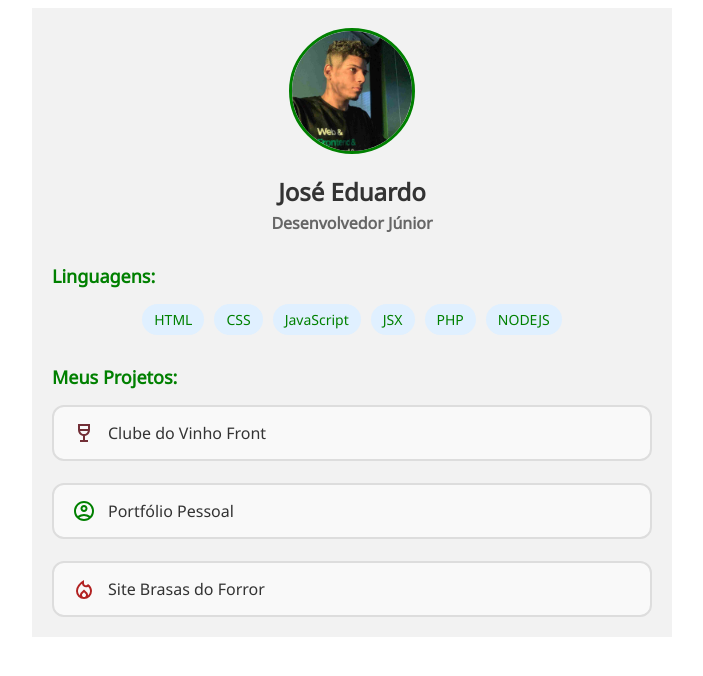
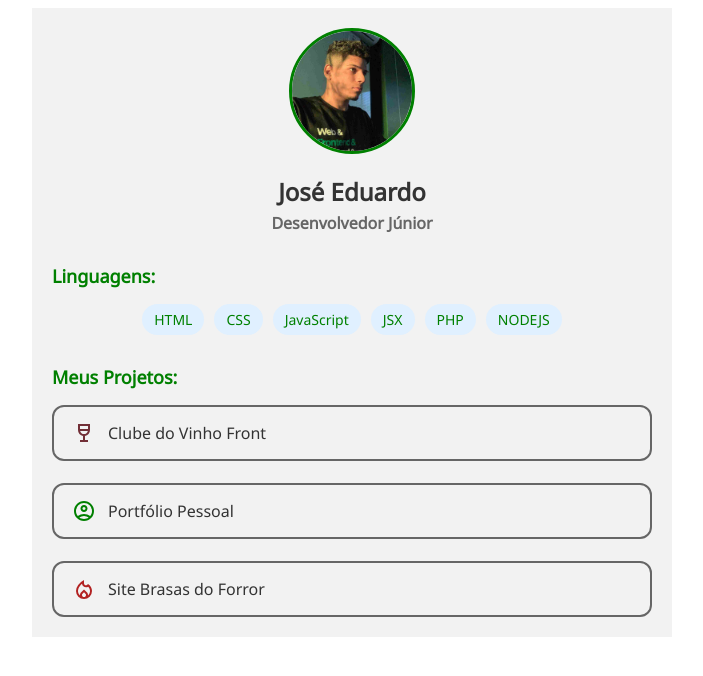
Before and after one commit to chidekina/clubedovinho-app, a React (Vite) app: page /autores/eduardo in a window 1280 px wide. Shown: the top 676 px of the page, without its empty margins (288-991 px from the left). Built offline with nearby package versions, Linux system fonts and the light colour scheme.

Commit message:
Atualiza estilos e remove arquivos antigos do Eduardo

```diff
--- a/src/pages/autores/Eduardo/index.jsx
+++ b/src/pages/autores/Eduardo/index.jsx
@@ -1,8 +1,9 @@
-import "./instyles.css";
 import foto from "./img/foto-edu-comprimida.jpg";
+import "./styles.scss";
 
 export default function Eduardo() {
     return (
+        <div className="page-eduardo">
             <div className="container">
                 <img src={foto} alt="José Eduardo" className="profile-photo" />
 
@@ -25,14 +26,15 @@ export default function Eduardo() {
                     <h3>Meus Projetos:</h3>
                     <div className="projects">
                         <a href="https://github.com/JoseEduardo-max/clubedovinho-front.git" target="_blank" rel="noreferrer">
-                    <svg xmlns="http://www.w3.org/2000/svg" height="24px" viewBox="0 -960 960 960" width="24px" fill="#722F37"><path d="M320-120v-80h120v-164q-86-14-143-80t-57-156v-240h480v240q0 90-57 156t-143 80v164h120v80H320Zm160-320q56 0 98-34t56-86H326q14 52 56 86t98 34ZM320-640h320v-120H320v120Zm160 200Z"/></svg> Clube do Vinho Front
+                            <svg xmlns="http://www.w3.org/2000/svg" height="24px" viewBox="0 -960 960 960" width="24px" fill="#722F37"><path d="M320-120v-80h120v-164q-86-14-143-80t-57-156v-240h480v240q0 90-57 156t-143 80v164h120v80H320Zm160-320q56 0 98-34t56-86H326q14 52 56 86t98 34ZM320-640h320v-120H320v120Zm160 200Z" /></svg> Clube do Vinho Front
                         </a> <br />
-                    <a href="https://github.com/JoseEduardo-max/JoseEduardo-max.github.io.git" target="_blank" rel="noreferrer">
-                    <svg xmlns="http://www.w3.org/2000/svg" height="24px" viewBox="0 -960 960 960" width="24px" fill="#008000"><path d="M234-276q51-39 114-61.5T480-360q69 0 132 22.5T726-276q35-41 54.5-93T800-480q0-133-93.5-226.5T480-800q-133 0-226.5 93.5T160-480q0 59 19.5 111t54.5 93Zm246-164q-59 0-99.5-40.5T340-580q0-59 40.5-99.5T480-720q59 0 99.5 40.5T620-580q0 59-40.5 99.5T480-440Zm0 360q-83 0-156-31.5T197-197q-54-54-85.5-127T80-480q0-83 31.5-156T197-763q54-54 127-85.5T480-880q83 0 156 31.5T763-763q54 54 85.5 127T880-480q0 83-31.5 156T763-197q-54 54-127 85.5T480-80Zm0-80q53 0 100-15.5t86-44.5q-39-29-86-44.5T480-280q-53 0-100 15.5T294-220q39 29 86 44.5T480-160Zm0-360q26 0 43-17t17-43q0-26-17-43t-43-17q-26 0-43 17t-17 43q0 26 17 43t43 17Zm0-60Zm0 360Z"/></svg> Portfólio Pessoal
+                        <a href="https://JoseEduardo-max.github.io" target="_blank" rel="noreferrer">
+                            <svg xmlns="http://www.w3.org/2000/svg" height="24px" viewBox="0 -960 960 960" width="24px" fill="#008000"><path d="M234-276q51-39 114-61.5T480-360q69 0 132 22.5T726-276q35-41 54.5-93T800-480q0-133-93.5-226.5T480-800q-133 0-226.5 93.5T160-480q0 59 19.5 111t54.5 93Zm246-164q-59 0-99.5-40.5T340-580q0-59 40.5-99.5T480-720q59 0 99.5 40.5T620-580q0 59-40.5 99.5T480-440Zm0 360q-83 0-156-31.5T197-197q-54-54-85.5-127T80-480q0-83 31.5-156T197-763q54-54 127-85.5T480-880q83 0 156 31.5T763-763q54 54 85.5 127T880-480q0 83-31.5 156T763-197q-54 54-127 85.5T480-80Zm0-80q53 0 100-15.5t86-44.5q-39-29-86-44.5T480-280q-53 0-100 15.5T294-220q39 29 86 44.5T480-160Zm0-360q26 0 43-17t17-43q0-26-17-43t-43-17q-26 0-43 17t-17 43q0 26 17 43t43 17Zm0-60Zm0 360Z" /></svg> Portfólio Pessoal
                         </a> <br />
                         <a href="https://github.com/JoseEduardo-max/brasasdoforro-site.git" target="_blank" rel="noreferrer">
-                    <svg xmlns="http://www.w3.org/2000/svg" height="24px" viewBox="0 -960 960 960" width="24px" fill="#B22222"><path d="M240-400q0 52 21 98.5t60 81.5q-1-5-1-9v-9q0-32 12-60t35-51l113-111 113 111q23 23 35 51t12 60v9q0 4-1 9 39-35 60-81.5t21-98.5q0-50-18.5-94.5T648-574q-20 13-42 19.5t-45 6.5q-62 0-107.5-41T401-690q-39 33-69 68.5t-50.5 72Q261-513 250.5-475T240-400Zm240 52-57 56q-11 11-17 25t-6 29q0 32 23.5 55t56.5 23q33 0 56.5-23t23.5-55q0-16-6-29.5T537-292l-57-56Zm0-492v132q0 34 23.5 57t57.5 23q18 0 33.5-7.5T622-658l18-22q74 42 117 117t43 163q0 134-93 227T480-80q-134 0-227-93t-93-227q0-129 86.5-245T480-840Z"/></svg> Site Brasas do Forror
+                            <svg xmlns="http://www.w3.org/2000/svg" height="24px" viewBox="0 -960 960 960" width="24px" fill="#B22222"><path d="M240-400q0 52 21 98.5t60 81.5q-1-5-1-9v-9q0-32 12-60t35-51l113-111 113 111q23 23 35 51t12 60v9q0 4-1 9 39-35 60-81.5t21-98.5q0-50-18.5-94.5T648-574q-20 13-42 19.5t-45 6.5q-62 0-107.5-41T401-690q-39 33-69 68.5t-50.5 72Q261-513 250.5-475T240-400Zm240 52-57 56q-11 11-17 25t-6 29q0 32 23.5 55t56.5 23q33 0 56.5-23t23.5-55q0-16-6-29.5T537-292l-57-56Zm0-492v132q0 34 23.5 57t57.5 23q18 0 33.5-7.5T622-658l18-22q74 42 117 117t43 163q0 134-93 227T480-80q-134 0-227-93t-93-227q0-129 86.5-245T480-840Z" /></svg> Site Brasas do Forror
                         </a>
+                    </div>
                 </div>
             </div>
         </div>
--- a/src/pages/autores/Eduardo/instyles.css
+++ /dev/null
@@ -1,117 +0,0 @@
-@import url('https://fonts.googleapis.com/css2?family=Noto+Sans&display=swap');
-
-
-  .container {
-    padding: 20px;
-    max-width: 600px;
-    margin: 0 auto;
-    background-color: #f2f2f2;
-    text-align: center;
-    font-family: 'Noto Sans', sans-serif;
-  }
-
-  .profile-photo {
-    width: 120px;
-    height: 120px;
-    border-radius: 50%;
-    object-fit: cover;
-    border: 3px solid #008000;
-    margin-bottom: 16px;
-  }
-
-  h1 {
-    font-size: 24px;
-    color: #333;
-    margin: 0;
-  }
-
-  h2 {
-    font-size: 16px;
-    color: #666;
-    margin-top: 4px;
-  }
-
-  .section {
-    margin-top: 30px;
-    text-align: left;
-  }
-
-  .section h3 {
-    color: #008000;
-    margin-bottom: 10px;
-    font-size: 18px;
-  }
-
-  .skills {
-    list-style: none;
-    padding: 0;
-    display: flex;
-    flex-wrap: wrap;
-    gap: 10px;
-    justify-content: center;
-  }
-
-  .skills li {
-    background-color: #e0f0ff;
-    color: #008000;
-    padding: 6px 12px;
-    border-radius: 20px;
-    font-size: 14px;
-  }
-
-  .projects {
-    display: flex;
-    flex-direction: column;
-    margin-top: 16px;
-  }
-
-  .projects a {
-    display: flex;
-    align-items: center;
-    gap: 12px;
-    padding: 14px 18px;
-    background-color: #f9f9f9;
-    border: 2px solid #ddd;
-    border-radius: 12px;
-    text-decoration: none;
-    font-weight: 500;
-    color: #333;
-    font-size: 16px;
-    transition: all 0.3s ease;
-  }
-
-  .projects a:hover {
-    background-color: #e9f0ff;
-    border-color: #008000;
-    transform: scale(1.02);
-    box-shadow: 0 4px 12px rgba(0, 0, 0, 0.08);
-  }
-
-  .projects svg {
-    min-width: 24px;
-    min-height: 24px;
-  }
-
-
-  @media (max-width: 480px) {
-    .profile-photo {
-      width: 100px;
-      height: 100px;
-    }
-
-    h1 {
-      font-size: 20px;
-    }
-
-    h2 {
-      font-size: 14px;
-    }
-
-    .section h3 {
-      font-size: 16px;
-    }
-
-    .skills li {
-      font-size: 12px;
-    }
-  }
--- /dev/null
+++ b/src/pages/autores/Eduardo/styles.scss
@@ -0,0 +1,124 @@
+@import url('https://fonts.googleapis.com/css2?family=Noto+Sans&display=swap');
+
+.page-eduardo {
+
+  $offwhite: #f2f2f2;
+  $lightblue: #e0f0ff;
+  $green: #008000;
+  $gray: #333;
+  $lightgray: #666;
+
+  .container {
+    padding: 20px;
+    max-width: 600px;
+    margin: 0 auto;
+    background-color: $offwhite;
+    text-align: center;
+    font-family: 'Noto Sans', sans-serif;
+  }
+
+  .profile-photo {
+    width: 120px;
+    height: 120px;
+    border-radius: 50%;
+    object-fit: cover;
+    border: 3px solid $green;
+    margin-bottom: 16px;
+  }
+
+  h1 {
+    font-size: 24px;
+    color: $gray;
+    margin: 0;
+  }
+
+  h2 {
+    font-size: 16px;
+    color: $lightgray;
+    margin-top: 4px;
+  }
+
+  .section {
+    margin-top: 30px;
+    text-align: left;
+
+    h3 {
+      color: $green;
+      margin-bottom: 10px;
+      font-size: 18px;
+    }
+  }
+
+  .skills {
+    list-style: none;
+    padding: 0;
+    display: flex;
+    flex-wrap: wrap;
+    gap: 10px;
+    justify-content: center;
+
+    li {
+      background-color: $lightblue;
+      color: $green;
+      padding: 6px 12px;
+      border-radius: 20px;
+      font-size: 14px;
+    }
+  }
+
+  .projects {
+    display: flex;
+    flex-direction: column;
+    margin-top: 16px;
+
+    a {
+      display: flex;
+      align-items: center;
+      gap: 12px;
+      padding: 14px 18px;
+      background-color: $offwhite;
+      border: 2px solid $lightgray;
+      border-radius: 12px;
+      text-decoration: none;
+      font-weight: 500;
+      color: $gray;
+      font-size: 16px;
+      transition: all 0.3s ease;
+
+      &:hover {
+        background-color: $lightblue;
+        border-color: $green;
+        transform: scale(1.02);
+        box-shadow: 0 4px 12px rgba(0, 0, 0, 0.08);
+      }
+    }
+
+    svg {
+      min-width: 24px;
+      min-height: 24px;
+    }
+  }
+
+  @media (max-width: 480px) {
+    .profile-photo {
+      width: 100px;
+      height: 100px;
+    }
+
+    h1 {
+      font-size: 20px;
+    }
+
+    h2 {
+      font-size: 14px;
+    }
+
+    .section h3 {
+      font-size: 16px;
+    }
+
+    .skills li {
+      font-size: 12px;
+    }
+  }
+}
```
Also changed, not shown: src/pages/autores/Eduardo/img/foto-edu.jpg (deleted). Lines whose indentation alone changed are shown as unchanged.
